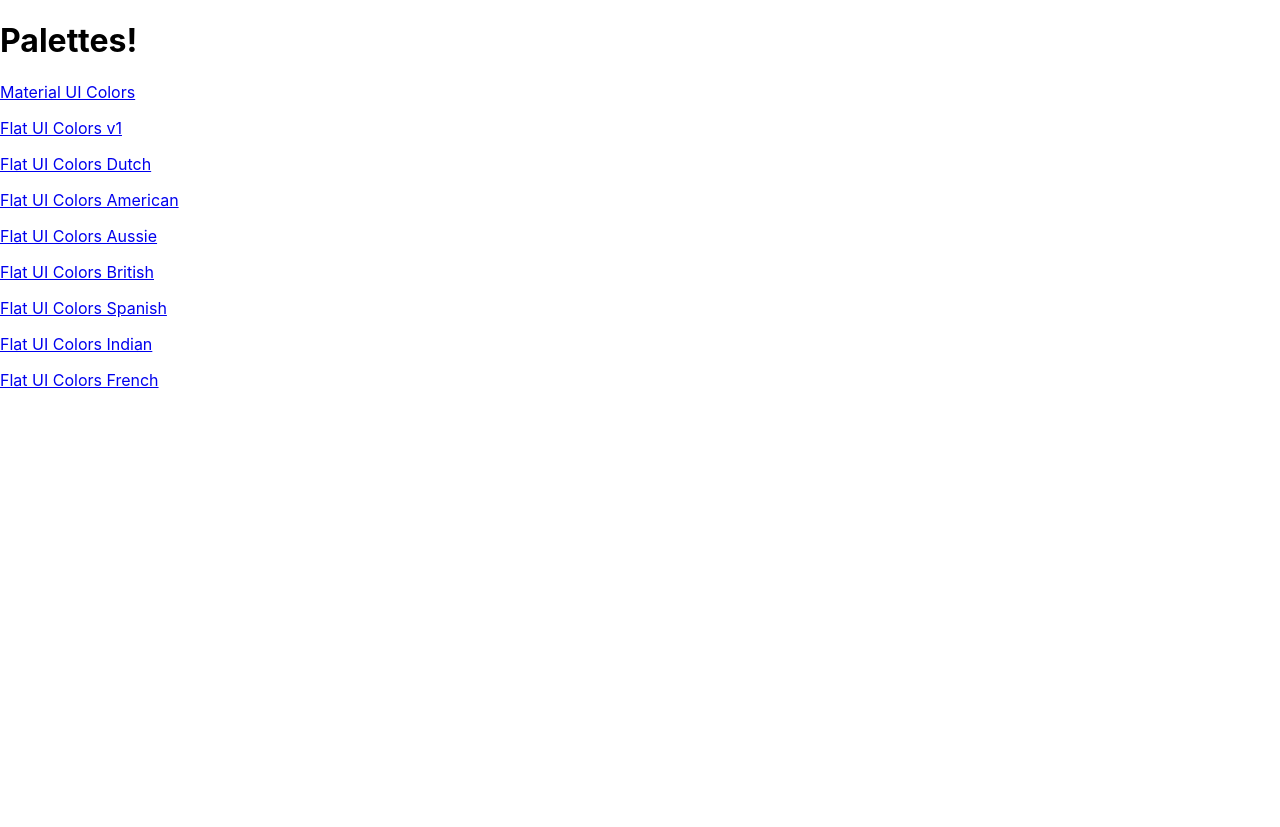
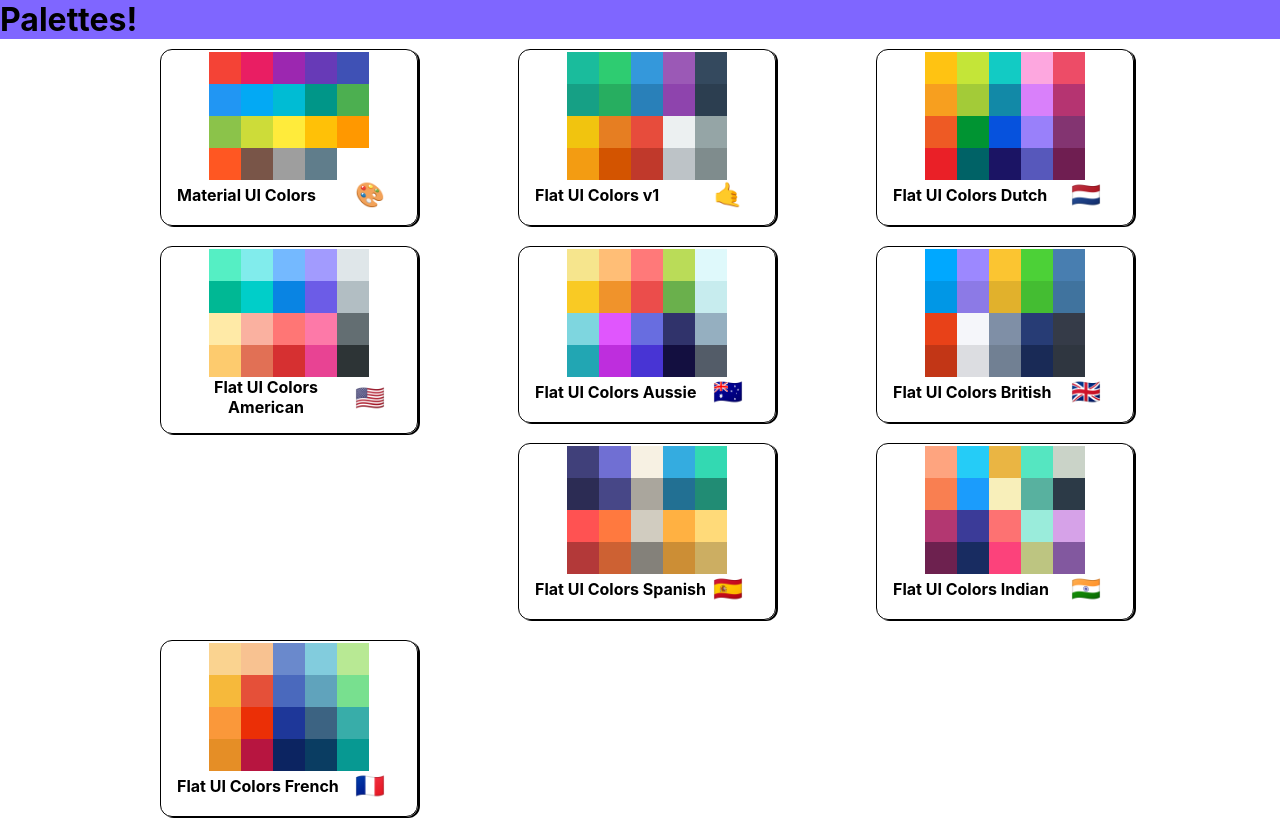
Before and after one commit to hasalpha/color-app, a React (Create React App) app: page / in a window 1280 px wide. Before the commit the page ends 800 px from the top, so only its background shows below. Built offline with nearby package versions, Linux system fonts and the light colour scheme.

Commit message:
Add home page and create MiniPalette component

```diff
--- a/package.json
+++ b/package.json
@@ -5,6 +5,7 @@
   "dependencies": {
     "@material-ui/core": "^4.12.3",
     "@material-ui/icons": "^4.11.2",
+    "@material-ui/styles": "^4.11.4",
     "@testing-library/jest-dom": "^5.14.1",
     "@testing-library/react": "^11.2.7",
     "@testing-library/user-event": "^12.8.3",
--- /dev/null
+++ b/src/MiniPalette.js
@@ -0,0 +1,62 @@
+import React from 'react';
+import {withStyles} from '@material-ui/styles';
+import { NavLink } from 'react-router-dom';
+
+const styles = {
+    root:{
+        border: '1px solid black',
+        color: 'black',
+        borderRadius: '12px',
+        boxShadow: '2px 1px',
+        textAlign: 'center',
+        position:'relative',
+        width:'20%',
+        float:'left',
+        left:'150px',
+        margin: '10px',
+        marginRight:'90px',
+        "&:hover":{
+            cursor: 'pointer'
+        }
+    },
+    title:{
+        fontWeight:'bolder',
+        display: 'flex',
+        justifyContent: 'space-between',
+        alignItems: 'center',
+        padding: '0 1rem',
+        "& span": {
+            fontWeight: 'lighter',
+            float: 'right',
+            marginRight: '1rem',
+            fontSize: '1.5rem'
+        }
+    },
+    colors:{
+        display:'flex',
+        flexWrap: 'wrap',
+        justifyContent:'flex-start',
+        alignItems:'center',
+        height:'3em',
+        width:'10em',
+        margin: 'auto',
+        marginBottom: '80px',
+        marginTop: '2px'
+    }
+};
+
+function MiniPalette(props){
+    const {classes, colors, paletteName, emoji, id} = props;
+    return(
+        <NavLink to={`/palette/${id}`}>
+        <div className={classes.root}>
+            <div className={classes.colors}>
+                {colors.map(color=><div style={{backgroundColor:color.color, width:'2em', height: '2em'}}></div>)}
+            </div>
+            <p className={classes.title}>{paletteName}<span className={classes.emoji}>{emoji}</span></p>
+        </div>
+        </NavLink>
+    )
+};
+
+export default withStyles(styles)(MiniPalette);
--- a/src/PaletteList.js
+++ b/src/PaletteList.js
@@ -1,14 +1,26 @@
-import React, { Component } from 'react'
-import {NavLink} from 'react-router-dom';
+import React, { Component } from 'react';
+import MiniPalette from './MiniPalette';
+import { withStyles } from '@material-ui/styles';
 
-export default class PaletteList extends Component {
+const styles = {
+    main:{
+        backgroundColor: 'hsl(250, 100%, 70%)',
+        "& h1":{
+            margin:'0'
+        }
+    }
+}
+
+class PaletteList extends Component {
     render() {
-        const {palettes} = this.props;
+        const {palettes, classes} = this.props;
         return (
-            <div>
+            <div className={classes.main}>
                 <h1>Palettes!</h1>
-                {palettes.map(palette => <p><NavLink key={palette.id} exact to={`palette/${palette.id}`}>{palette.paletteName}</NavLink></p>)}
+                {palettes.map(palette => <MiniPalette {...palette}/>)}
             </div>
         )
     }
 };
+
+export default withStyles(styles)(PaletteList)
--- a/src/index.css
+++ b/src/index.css
@@ -5,6 +5,7 @@
     sans-serif;
   -webkit-font-smoothing: antialiased;
   -moz-osx-font-smoothing: grayscale;
+  height: 100vh;
 }
 
 code {
```
